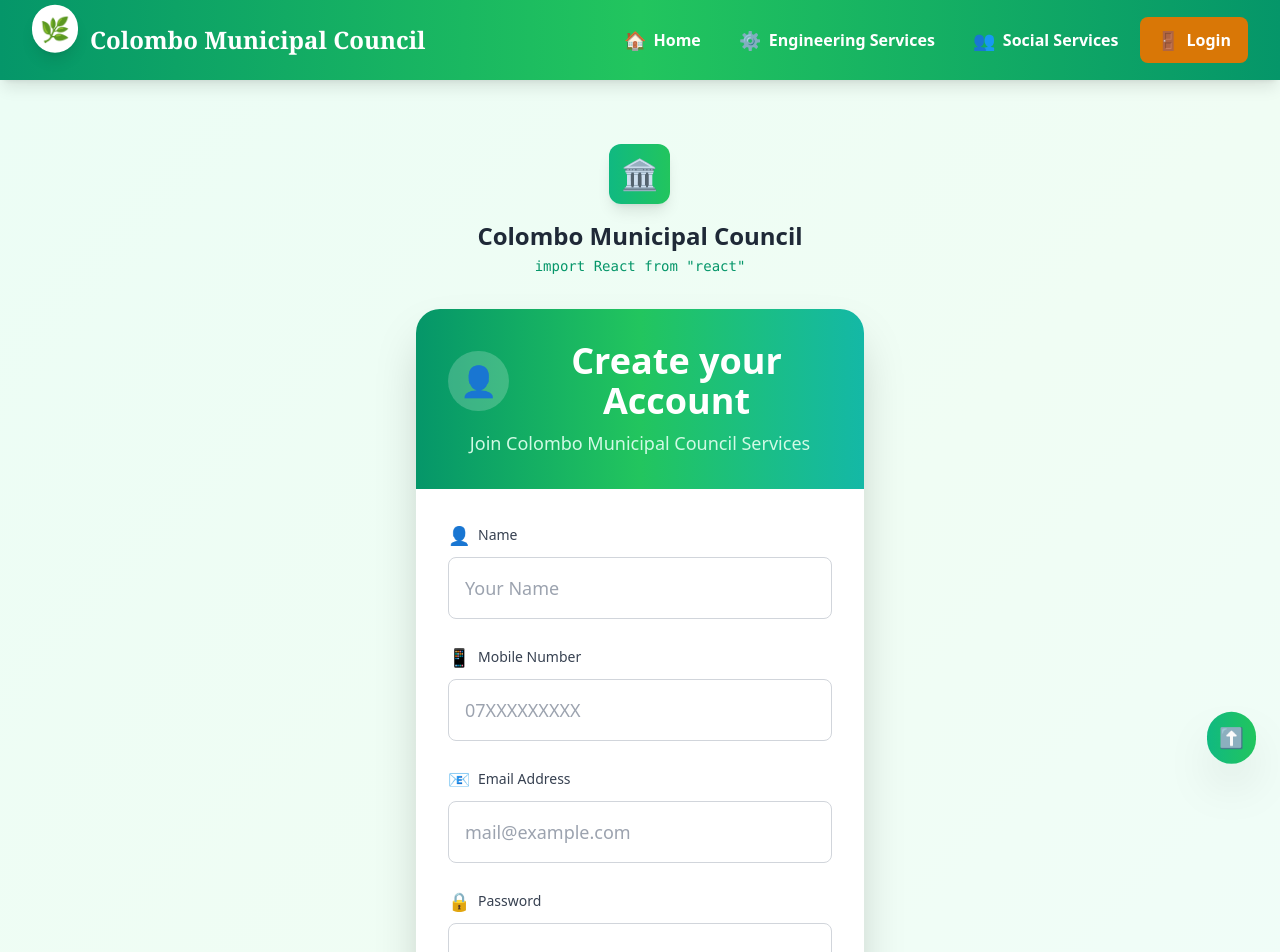
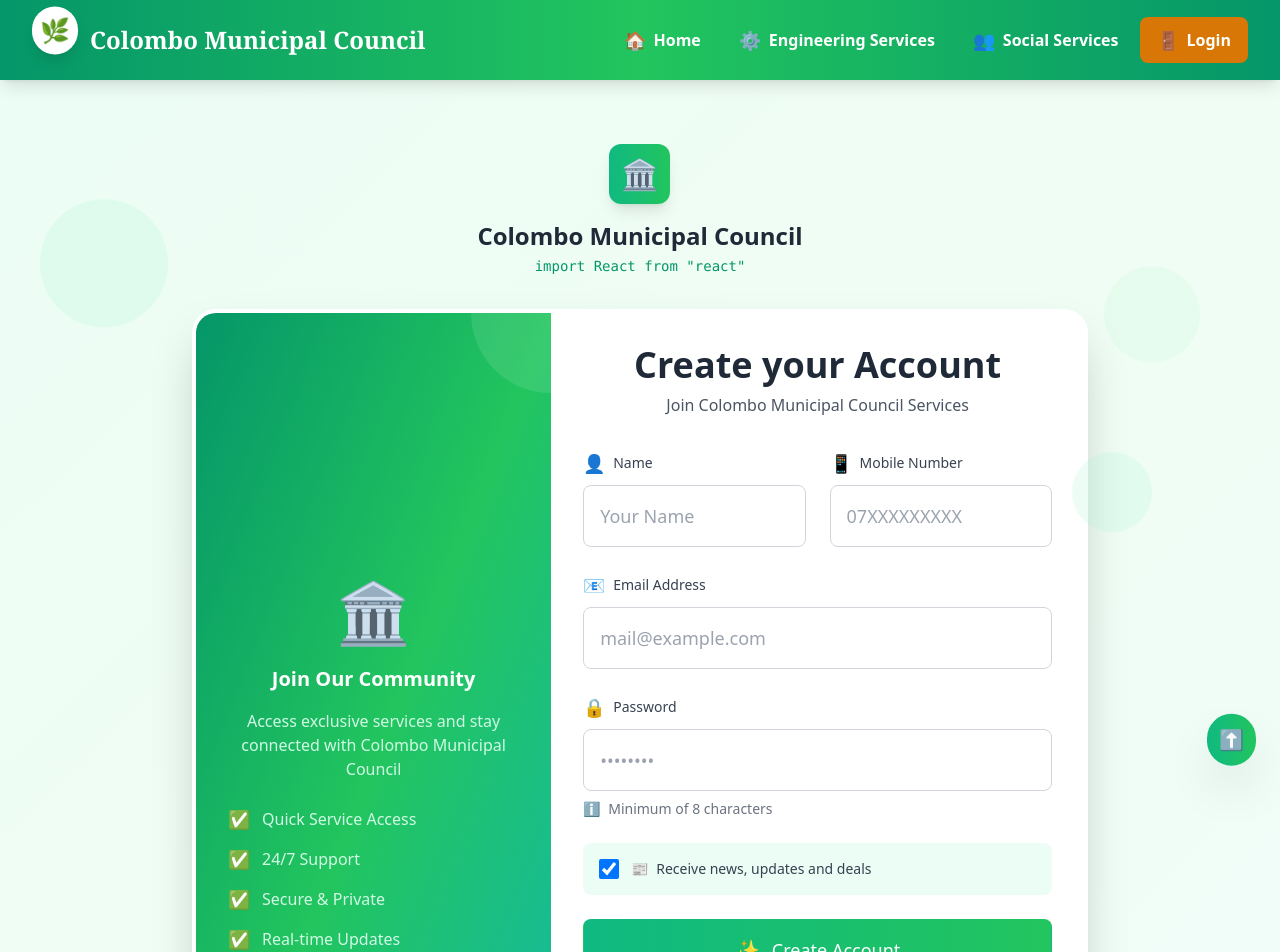
Before and after one commit to ThilinaKanishka/HCI-PROJECT-Front-End-Development-Colombo-Municipal-Council, a React (Vite) app in the folder Front_End/: page /Create_your_Account in a window 1280 px wide. Shown: the top 952 px of the page. Built offline with nearby package versions, Linux system fonts and the light colour scheme.

Commit message:
Update Create_your_Account.jsx

```diff
--- a/Front_End/src/components/Create_your_Account.jsx
+++ b/Front_End/src/components/Create_your_Account.jsx
@@ -108,6 +108,14 @@
   return (
     <>
       <div className="min-h-screen bg-gradient-to-br from-emerald-50 via-green-50 to-teal-50 flex flex-col justify-center py-12 px-4 sm:px-6 lg:px-8">
+        {/* Side Decoration Elements */}
+        <div className="fixed inset-0 pointer-events-none overflow-hidden">
+          <div className="absolute left-10 top-1/4 w-32 h-32 bg-emerald-200 rounded-full opacity-20 animate-float"></div>
+          <div className="absolute right-20 top-1/3 w-24 h-24 bg-green-200 rounded-full opacity-20 animate-float delay-1000"></div>
+          <div className="absolute left-1/4 bottom-1/4 w-28 h-28 bg-teal-200 rounded-full opacity-20 animate-float delay-500"></div>
+          <div className="absolute right-32 bottom-1/3 w-20 h-20 bg-emerald-200 rounded-full opacity-20 animate-float delay-1500"></div>
+        </div>
+
         {/* Logo Section */}
         <div className="text-center mb-8 animate-fadeIn">
           <Link to="/" className="inline-block group">
@@ -125,27 +133,63 @@
           </Link>
         </div>
 
-        {/* Registration Card */}
-        <div className="max-w-md w-full mx-auto animate-fadeIn">
-          <div className="bg-white rounded-3xl shadow-2xl transform hover:scale-105 transition-all duration-500 overflow-hidden">
-            {/* Card Header */}
-            <div className="bg-gradient-to-r from-emerald-600 via-green-500 to-teal-500 py-8 px-8 text-center">
-              <div className="flex items-center justify-center space-x-3 mb-2">
-                <div className="bg-white bg-opacity-20 p-3 rounded-full">
-                  <span className="text-3xl text-white">👤</span>
+        {/* Wide Registration Container */}
+        <div className="max-w-4xl w-full mx-auto animate-fadeIn">
+          <div className="flex flex-col lg:flex-row bg-white rounded-3xl shadow-2xl overflow-hidden border-4 border-white">
+            {/* Left Side - Illustration/Info */}
+            <div className="lg:w-2/5 bg-gradient-to-br from-emerald-600 via-green-500 to-teal-500 p-8 flex flex-col justify-center relative">
+              <div className="text-center text-white">
+                <div className="mb-6">
+                  <span className="text-6xl">🏛️</span>
                 </div>
-                <h2 className="text-4xl font-bold text-white">
+                <h3 className="text-xl font-bold mb-4">Join Our Community</h3>
+                <p className="text-emerald-100 mb-6">
+                  Access exclusive services and stay connected with Colombo
+                  Municipal Council
+                </p>
+
+                {/* Features List */}
+                <div className="space-y-3 text-left">
+                  <div className="flex items-center">
+                    <span className="text-lg mr-3">✅</span>
+                    <span className="text-emerald-100">
+                      Quick Service Access
+                    </span>
+                  </div>
+                  <div className="flex items-center">
+                    <span className="text-lg mr-3">✅</span>
+                    <span className="text-emerald-100">24/7 Support</span>
+                  </div>
+                  <div className="flex items-center">
+                    <span className="text-lg mr-3">✅</span>
+                    <span className="text-emerald-100">Secure & Private</span>
+                  </div>
+                  <div className="flex items-center">
+                    <span className="text-lg mr-3">✅</span>
+                    <span className="text-emerald-100">Real-time Updates</span>
+                  </div>
+                </div>
+              </div>
+
+              {/* Decorative Corner */}
+              <div className="absolute top-0 right-0 w-20 h-20 bg-white bg-opacity-10 rounded-bl-full"></div>
+              <div className="absolute bottom-0 left-0 w-20 h-20 bg-white bg-opacity-10 rounded-tr-full"></div>
+            </div>
+
+            {/* Right Side - Form */}
+            <div className="lg:w-3/5 p-8">
+              {/* Form Header */}
+              <div className="text-center mb-8">
+                <h2 className="text-4xl font-bold text-gray-800 mb-2">
                   Create your Account
                 </h2>
-              </div>
-              <p className="text-emerald-100 text-lg">
+                <p className="text-gray-600">
                   Join Colombo Municipal Council Services
                 </p>
               </div>
 
-            {/* Card Body */}
-            <div className="py-8 px-8">
               <form onSubmit={handleSubmit} className="space-y-6">
+                <div className="grid grid-cols-1 md:grid-cols-2 gap-6">
                   {/* Name Field */}
                   <div className="space-y-2">
                     <label
@@ -218,6 +262,7 @@
                         {errors.mobile}
                       </p>
                     )}
+                  </div>
                 </div>
 
                 {/* Email Field */}
@@ -321,7 +366,7 @@
                 </div>
 
                 {/* Newsletter Checkbox */}
-                <div className="flex items-center">
+                <div className="flex items-center bg-emerald-50 p-4 rounded-lg">
                   <input
                     id="receive-news"
                     name="receive-news"
@@ -442,6 +487,16 @@
           }
         }
 
+        @keyframes float {
+          0%,
+          100% {
+            transform: translateY(0px);
+          }
+          50% {
+            transform: translateY(-10px);
+          }
+        }
+
         .animate-shake {
           animation: shake 0.5s ease-in-out;
         }
@@ -449,6 +504,10 @@
         .animate-fadeIn {
           animation: fadeIn 0.8s ease-out;
         }
+
+        .animate-float {
+          animation: float 3s ease-in-out infinite;
+        }
       `}</style>
     </>
   );
```
Lines whose indentation alone changed are shown as unchanged.
